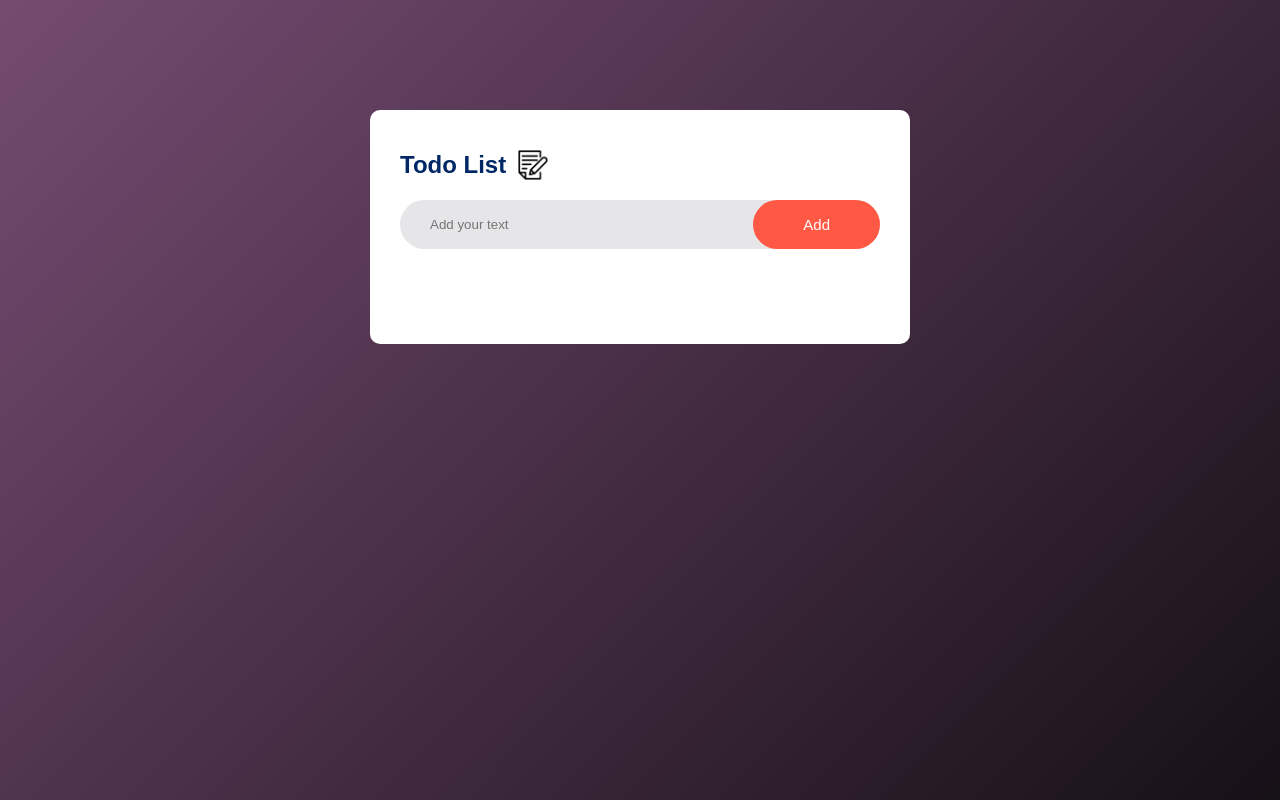
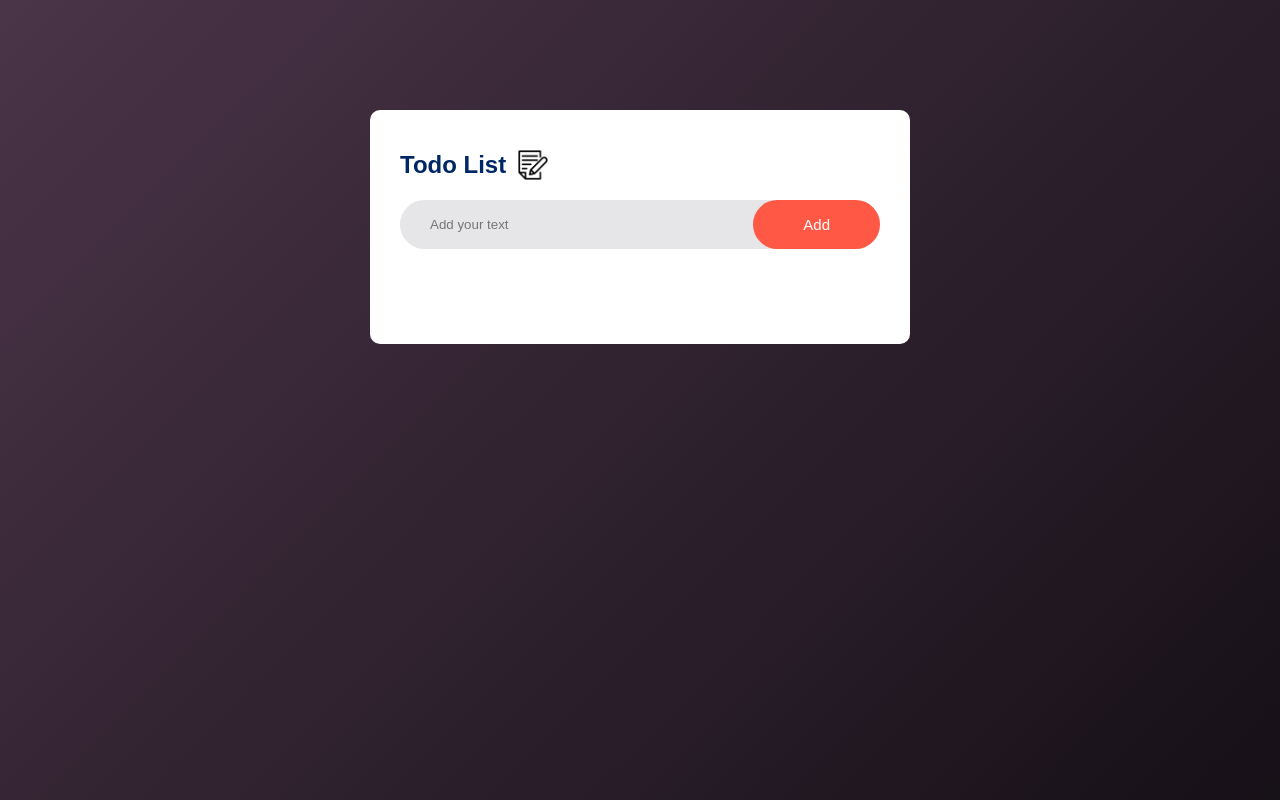
Before and after one commit to DAISYYY26/Todo-List-App, a plain HTML site: page index.html in a window 1280 px wide. Drawn offline with Linux system fonts and the light colour scheme.

Commit message:
change background

```diff
--- a/style.css
+++ b/style.css
@@ -8,7 +8,7 @@
 .container{
     width: 100%;
     min-height: 100vh;
-    background: linear-gradient(135deg,#764b72,#161017);
+    background: linear-gradient(135deg,#4a3448,#161017);
     padding: 10px;
 
 }
```
